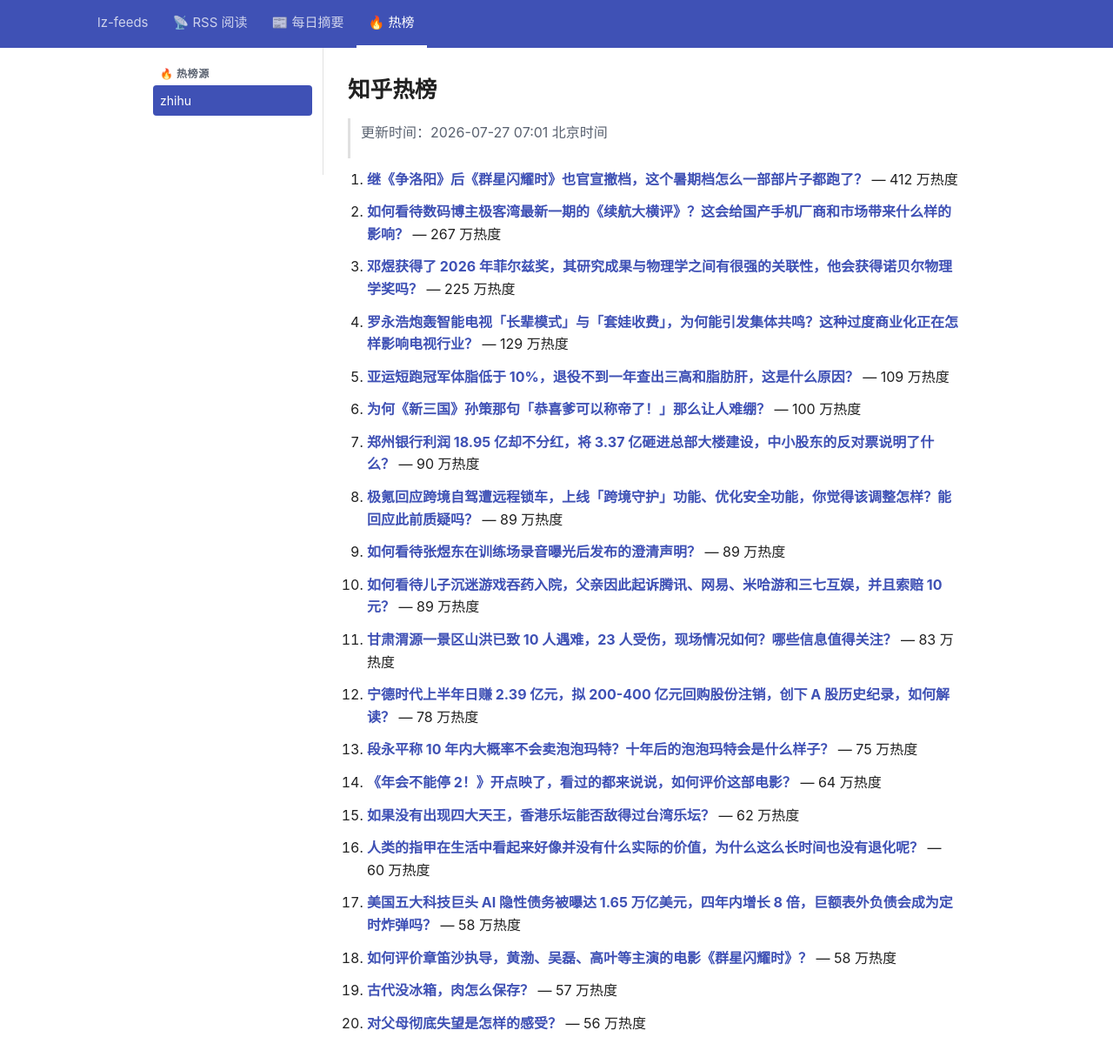
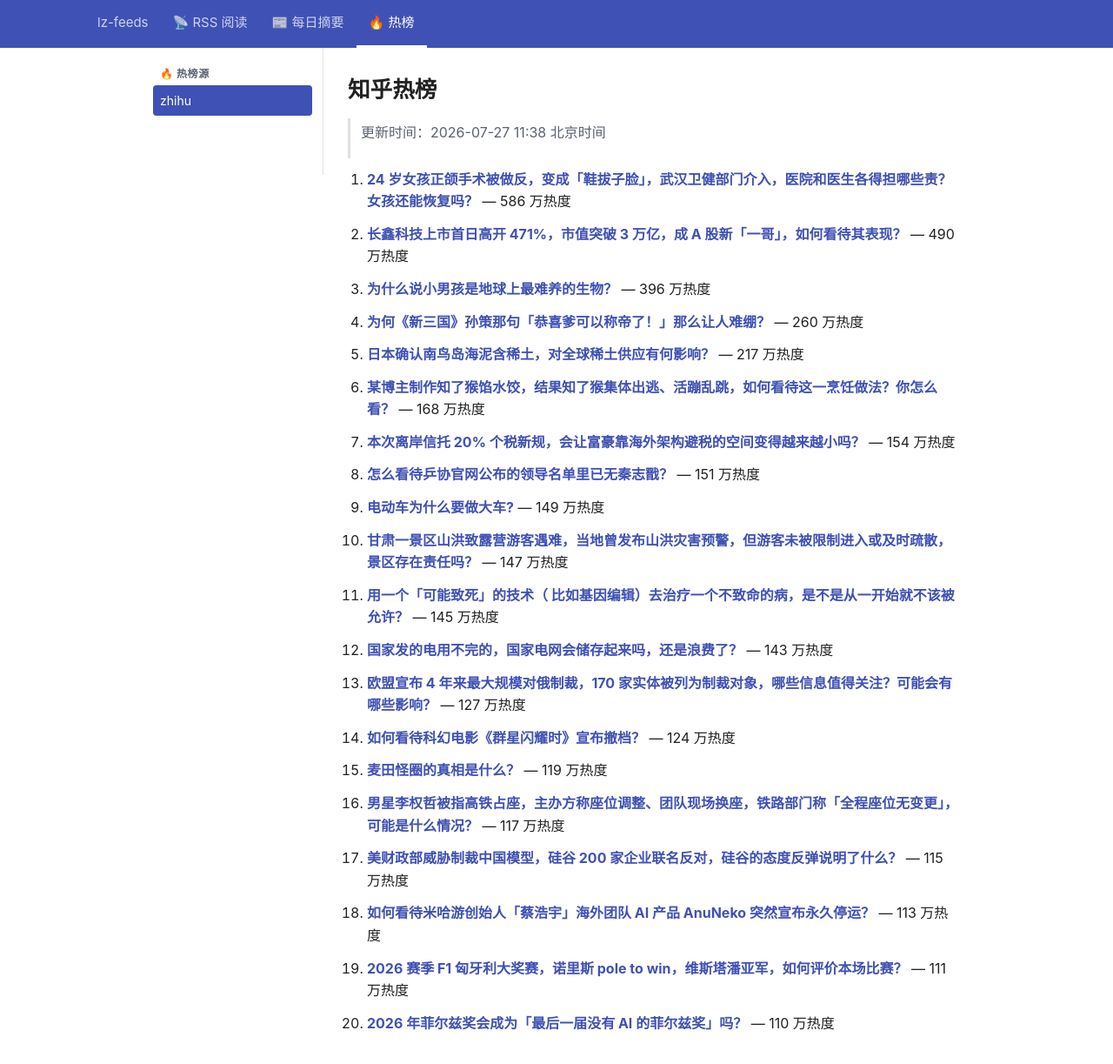
Before and after one commit to lizhang0101/lz-feeds, a Jekyll site: the page built from _hotlist/zhihu.md, in a window 1280 px wide and 1253 px high. Shown: the top 1223 px of the window at 87% size. Built offline with Jekyll 4.4.1, drawn with Linux system fonts in a browser that asks for light colours.

Commit message:
hotlist: 2026-07-27T03:38Z

```diff
--- a/_hotlist/zhihu.md
+++ b/_hotlist/zhihu.md
@@ -1,48 +1,48 @@
 ---
-updated: 2026-07-27 07:01 北京时间
+updated: 2026-07-27 11:38 北京时间
 count: 20
 ---
 
 # 知乎热榜
 
-> 更新时间：2026-07-27 07:01 北京时间
+> 更新时间：2026-07-27 11:38 北京时间
 
-1. **[继《争洛阳》后《群星闪耀时》也官宣撤档，这个暑期档怎么一部部片子都跑了？](https://www.zhihu.com/question/2064850023011935595)** — 412 万热度
+1. **[24 岁女孩正颌手术被做反，变成「鞋拔子脸」，武汉卫健部门介入，医院和医生各得担哪些责？女孩还能恢复吗？](https://www.zhihu.com/question/2064692382461685795)** — 586 万热度
 
-2. **[如何看待数码博主极客湾最新一期的《续航大横评》？这会给国产手机厂商和市场带来什么样的影响？](https://www.zhihu.com/question/2064578743788745259)** — 267 万热度
+2. **[长鑫科技上市首日高开 471%，市值突破 3 万亿，成 A 股新「一哥」，如何看待其表现？](https://www.zhihu.com/question/2065005981617107684)** — 490 万热度
 
-3. **[邓煜获得了 2026 年菲尔兹奖，其研究成果与物理学之间有很强的关联性，他会获得诺贝尔物理学奖吗？](https://www.zhihu.com/question/2064329046528414734)** — 225 万热度
+3. **[为什么说小男孩是地球上最难养的生物？](https://www.zhihu.com/question/2057134171752084148)** — 396 万热度
 
-4. **[罗永浩炮轰智能电视「长辈模式」与「套娃收费」，为何能引发集体共鸣？这种过度商业化正在怎样影响电视行业？](https://www.zhihu.com/question/2064500575325181312)** — 129 万热度
+4. **[为何《新三国》孙策那句「恭喜爹可以称帝了！」那么让人难绷？](https://www.zhihu.com/question/1992997146002228643)** — 260 万热度
 
-5. **[亚运短跑冠军体脂低于 10%，退役不到一年查出三高和脂肪肝，这是什么原因？](https://www.zhihu.com/question/2063668726759691526)** — 109 万热度
+5. **[日本确认南鸟岛海泥含稀土，对全球稀土供应有何影响？](https://www.zhihu.com/question/2064455331346962042)** — 217 万热度
 
-6. **[为何《新三国》孙策那句「恭喜爹可以称帝了！」那么让人难绷？](https://www.zhihu.com/question/1992997146002228643)** — 100 万热度
+6. **[某博主制作知了猴馅水饺，结果知了猴集体出逃、活蹦乱跳，如何看待这一烹饪做法？你怎么看？](https://www.zhihu.com/question/2064478848314335618)** — 168 万热度
 
-7. **[郑州银行利润  18.95 亿却不分红，将 3.37 亿砸进总部大楼建设，中小股东的反对票说明了什么？](https://www.zhihu.com/question/2063564177688597653)** — 90 万热度
+7. **[本次离岸信托 20% 个税新规，会让富豪靠海外架构避税的空间变得越来越小吗？](https://www.zhihu.com/question/2064295729997394466)** — 154 万热度
 
-8. **[极氪回应跨境自驾遭远程锁车，上线「跨境守护」功能、优化安全功能，你觉得该调整怎样？能回应此前质疑吗？](https://www.zhihu.com/question/2064748461803529879)** — 89 万热度
+8. **[怎么看待乒协官网公布的领导名单里已无秦志戬？](https://www.zhihu.com/question/2064794051711447386)** — 151 万热度
 
-9. **[如何看待张煜东在训练场录音曝光后发布的澄清声明？](https://www.zhihu.com/question/2064659826584690831)** — 89 万热度
+9. **[电动车为什么要做大车?](https://www.zhihu.com/question/353099267)** — 149 万热度
 
-10. **[如何看待儿子沉迷游戏吞药入院，父亲因此起诉腾讯、网易、米哈游和三七互娱，并且索赔 10 元？](https://www.zhihu.com/question/2064331256884622163)** — 89 万热度
+10. **[甘肃一景区山洪致露营游客遇难，当地曾发布山洪灾害预警，但游客未被限制进入或及时疏散，景区存在责任吗？](https://www.zhihu.com/question/2064820259022795106)** — 147 万热度
 
-11. **[甘肃渭源一景区山洪已致 10 人遇难，23 人受伤，现场情况如何？哪些信息值得关注？](https://www.zhihu.com/question/2064783855282643631)** — 83 万热度
+11. **[用一个「可能致死」的技术（ 比如基因编辑）去治疗一个不致命的病，是不是从一开始就不该被允许？](https://www.zhihu.com/question/2063993752285177641)** — 145 万热度
 
-12. **[宁德时代上半年日赚 2.39 亿元，拟 200-400 亿元回购股份注销，创下 A 股历史纪录，如何解读？](https://www.zhihu.com/question/2064123998942901167)** — 78 万热度
+12. **[国家发的电用不完的，国家电网会储存起来吗，还是浪费了？](https://www.zhihu.com/question/320833834)** — 143 万热度
 
-13. **[段永平称 10 年内大概率不会卖泡泡玛特？十年后的泡泡玛特会是什么样子？](https://www.zhihu.com/question/2063932194024681825)** — 75 万热度
+13. **[欧盟宣布 4 年来最大规模对俄制裁，170 家实体被列为制裁对象，哪些信息值得关注？可能会有哪些影响？](https://www.zhihu.com/question/2064374902241453287)** — 127 万热度
 
-14. **[《年会不能停 2！》开点映了，看过的都来说说，如何评价这部电影？](https://www.zhihu.com/question/2063662105644082961)** — 64 万热度
+14. **[如何看待科幻电影《群星闪耀时》宣布撤档？](https://www.zhihu.com/question/2064855057015779808)** — 124 万热度
 
-15. **[如果没有出现四大天王，香港乐坛能否敌得过台湾乐坛？](https://www.zhihu.com/question/1995555700441634403)** — 62 万热度
+15. **[麦田怪圈的真相是什么？](https://www.zhihu.com/question/22294325)** — 119 万热度
 
-16. **[人类的指甲在生活中看起来好像并没有什么实际的价值，为什么这么长时间也没有退化呢？](https://www.zhihu.com/question/358666124)** — 60 万热度
+16. **[男星李权哲被指高铁占座，主办方称座位调整、团队现场换座，铁路部门称「全程座位无变更」，可能是什么情况？](https://www.zhihu.com/question/2064485891255570968)** — 117 万热度
 
-17. **[美国五大科技巨头 AI 隐性债务被曝达 1.65 万亿美元，四年内增长 8 倍，巨额表外负债会成为定时炸弹吗？](https://www.zhihu.com/question/2063915578427963194)** — 58 万热度
+17. **[美财政部威胁制裁中国模型，硅谷 200 家企业联名反对，硅谷的态度反弹说明了什么？](https://www.zhihu.com/question/2064030510549054193)** — 115 万热度
 
-18. **[如何评价章笛沙执导，黄渤、吴磊、高叶等主演的电影《群星闪耀时》？](https://www.zhihu.com/question/2061413101283586667)** — 58 万热度
+18. **[如何看待米哈游创始人「蔡浩宇」海外团队 AI 产品 AnuNeko 突然宣布永久停运？](https://www.zhihu.com/question/2064803992841069459)** — 113 万热度
 
-19. **[古代没冰箱，肉怎么保存？](https://www.zhihu.com/question/2063618291311105996)** — 57 万热度
+19. **[2026 赛季 F1 匈牙利大奖赛，诺里斯 pole to win，维斯塔潘亚军，如何评价本场比赛？](https://www.zhihu.com/question/2064844493220796225)** — 111 万热度
 
-20. **[对父母彻底失望是怎样的感受？](https://www.zhihu.com/question/267639920)** — 56 万热度
+20. **[2026 年菲尔兹奖会成为「最后一届没有 AI 的菲尔兹奖」吗？](https://www.zhihu.com/question/2062890686072845429)** — 110 万热度
```
